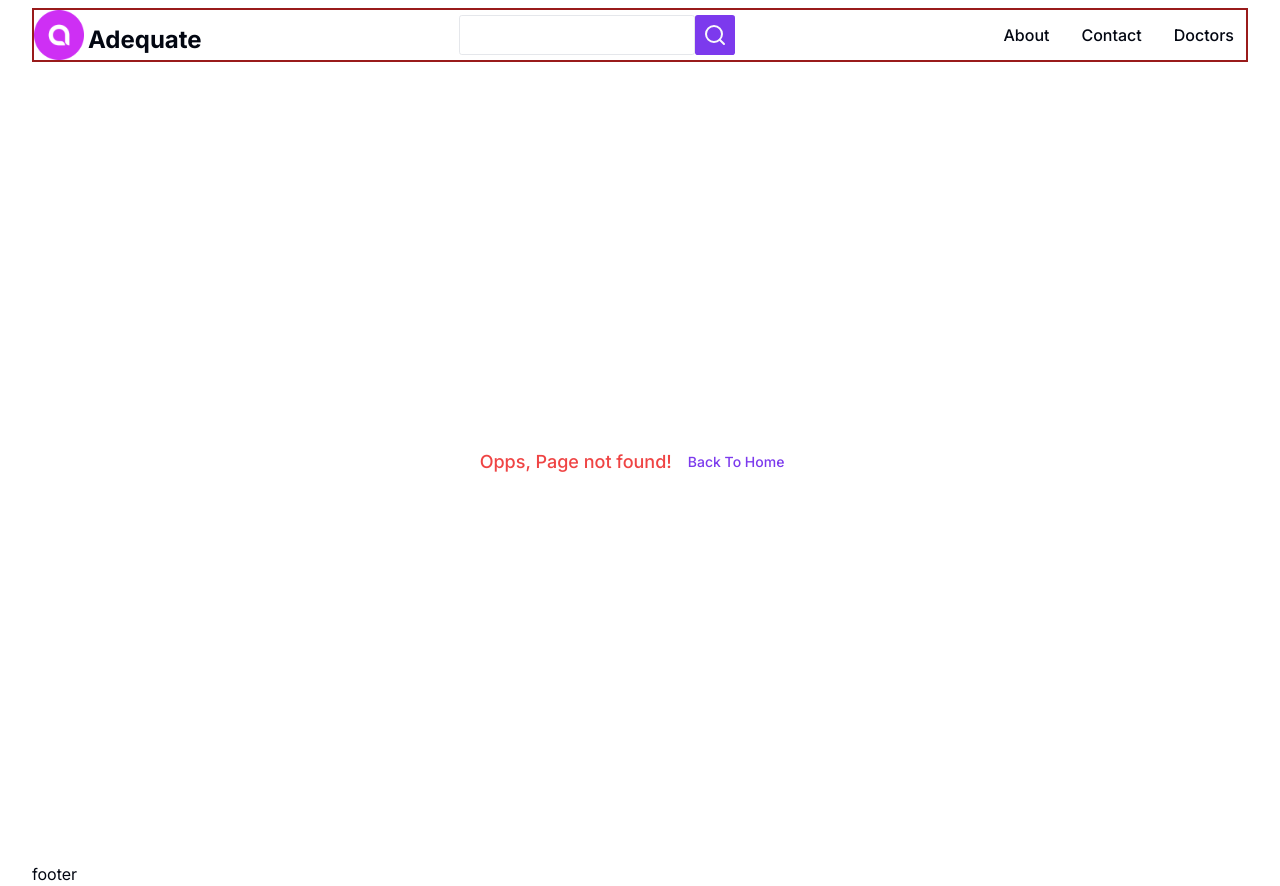
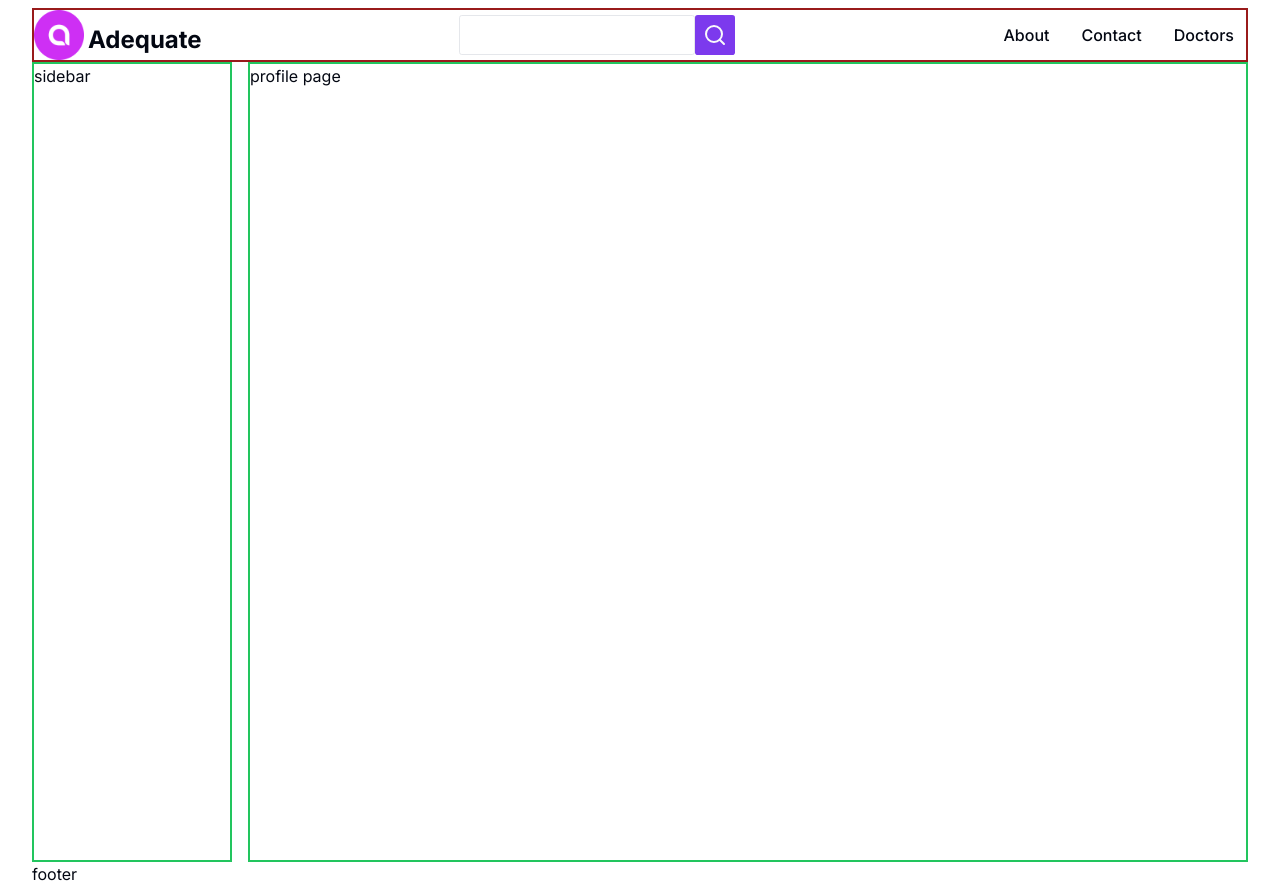
Before and after one commit to mehedihasan2004/adequate, a Next.js app in the folder frontend/: page /profile in a window 1280 px wide. Before the commit this address had no page. Built offline with nearby package versions, Linux system fonts and the light colour scheme.

Commit message:
Sidebar structure created - [ frontend ]

```diff
--- /dev/null
+++ b/frontend/app/(dashboard)/layout.tsx
@@ -0,0 +1,23 @@
+import { ReactNode } from "react";
+import type { Metadata } from "next";
+import { Sidebar } from "@/components/layout/sidebar";
+
+export const metadata: Metadata = {
+  title: "Adequate dashboard",
+  description: "Adequate user dashboard to manage their profile.",
+};
+
+const DashboardLayout = ({
+  children,
+}: Readonly<{
+  children: ReactNode;
+}>) => {
+  return (
+    <div className="flex flex-row gap-x-4 min-h-screen">
+      <Sidebar />
+      <div className="border-2 border-green-500 flex-grow">{children}</div>
+    </div>
+  );
+};
+
+export default DashboardLayout;
--- /dev/null
+++ b/frontend/app/(dashboard)/profile/page.tsx
@@ -0,0 +1,5 @@
+const ProfilePage = () => {
+  return <div>profile page</div>;
+};
+
+export default ProfilePage;
--- /dev/null
+++ b/frontend/components/layout/sidebar/Sidebar.tsx
@@ -0,0 +1,5 @@
+const Sidebar = () => {
+  return <aside className="border-2 border-green-500 w-[200px]">sidebar</aside>;
+};
+
+export default Sidebar;
--- /dev/null
+++ b/frontend/components/layout/sidebar/index.ts
@@ -0,0 +1,3 @@
+import Sidebar from "./Sidebar";
+
+export { Sidebar };
```
